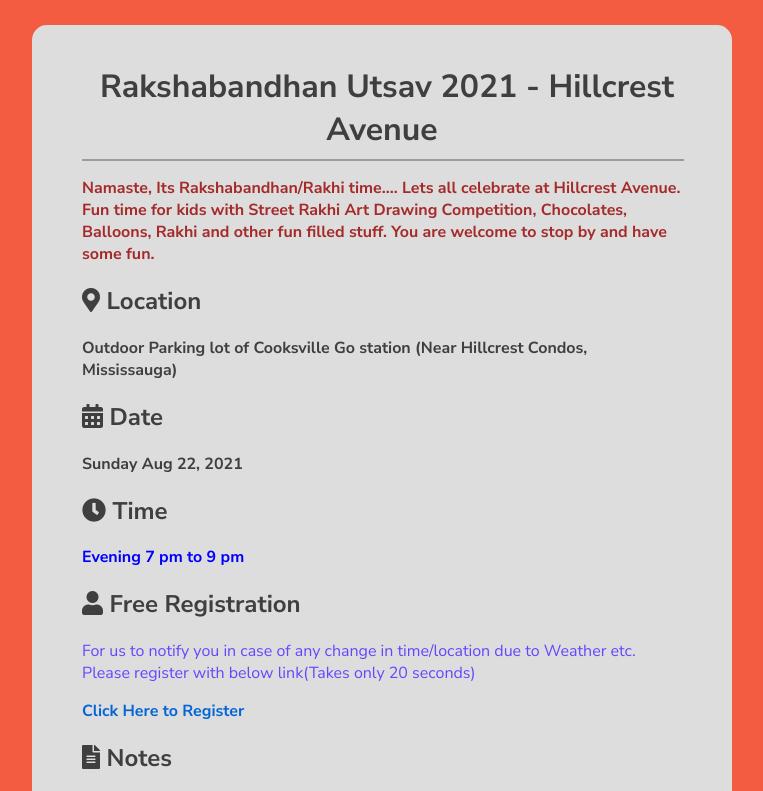
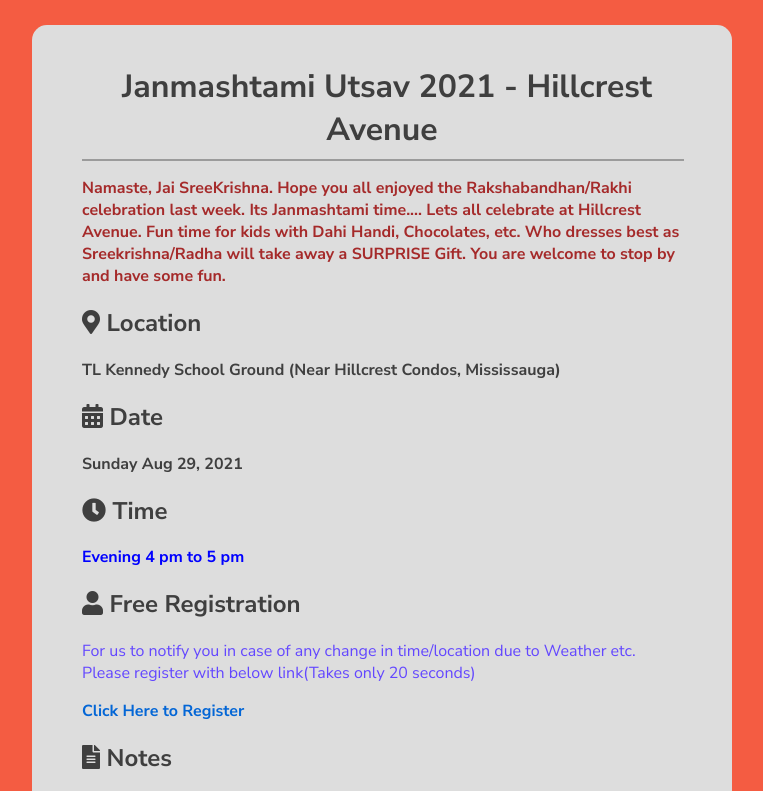
Before and after one commit to ranjithp361/gurupooja, a plain HTML site: page index.html in a window 1280 px wide. Shown: the top 791 px of the page, without its empty margins (258-1021 px from the left). Drawn offline with Linux system fonts and the light colour scheme.

Commit message:
Update index.html

```diff
--- a/index.html
+++ b/index.html
@@ -4,7 +4,7 @@
 <head>
     <meta charset="utf-8">
     <meta name="viewport" content="width=device-width, initial-scale=1.0">
-    <title>Rakshabandhan Utsav 2021 - Hillcrest Avenue</title>
+    <title>Janmashtami Utsav 2021 - Hillcrest Avenue</title>
     <link rel="stylesheet" href="https://use.fontawesome.com/releases/v5.7.1/css/all.css" integrity="sha384-fnmOCqbTlWIlj8LyTjo7mOUStjsKC4pOpQbqyi7RrhN7udi9RwhKkMHpvLbHG9Sr" crossorigin="anonymous">
     <link href="style.css" rel="stylesheet">
     <!-- ****** faviconit.com favicons ****** -->
@@ -17,26 +17,26 @@
     <meta name="viewport" content="width=device-width, initial-scale=1, maximum-scale=1, user-scalable=no" />
     <meta name="description" content="Rakshabandhan 2021 - Hillcrest Avenue" />
     <meta property="og:title" content="Rakshabandhan 2021 - Hillcrest Avenue" />
-    <meta property="og:url" content="http://www.rakhi.ml" />
-    <meta property="og:url" content="https://www.rakhi.ml" />
+    <meta property="og:url" content="http://www.janmashtami.ml" />
+    <meta property="og:url" content="https://www.janmashtami.ml" />
 </head>
 
 <body>
     <div class="main">
         <div class="centered">
-            <h1>Rakshabandhan Utsav 2021 - Hillcrest Avenue</h1>
+            <h1>Janmashtami Utsav 2021 - Hillcrest Avenue</h1>
         </div>
         <hr>
-        <p class="subtext" style="color: brown;"> <b> Namaste, Its Rakshabandhan/Rakhi time.... Lets all celebrate at Hillcrest Avenue. Fun time for kids with Street Rakhi Art Drawing Competition, Chocolates, Balloons, Rakhi and other fun filled stuff. You are welcome to stop by and have some fun.</b></p>
+        <p class="subtext" style="color: brown;"> <b> Namaste, Jai SreeKrishna. Hope you all enjoyed the Rakshabandhan/Rakhi celebration last week. Its Janmashtami time.... Lets all celebrate at Hillcrest Avenue. Fun time for kids with Dahi Handi, Chocolates, etc. Who dresses best as Sreekrishna/Radha will take away a SURPRISE Gift. You are welcome to stop by and have some fun.</b></p>
 
         <h2><i class="fas fa-map-marker-alt"></i> Location</h2>
-        <p><b> Outdoor Parking lot of Cooksville Go station (Near Hillcrest Condos, Mississauga)</p><p style="color:blue" style="font-size:50px"> </b></p>
+        <p><b> TL Kennedy School Ground (Near Hillcrest Condos, Mississauga)</p><p style="color:blue" style="font-size:50px"> </b></p>
 
         <h2><i class="fas fa-calendar-alt"></i> Date</h2>
-        <p><b>Sunday Aug 22, 2021</b></p>
+        <p><b>Sunday Aug 29, 2021</b></p>
 
         <h2><i class="fas fa-clock"></i> Time</h2>
-        <p style="color:blue" style="font-size:50px"><b>Evening 7 pm to 9 pm</b></p>
+        <p style="color:blue" style="font-size:50px"><b>Evening 4 pm to 5 pm</b></p>
 
         <h2><i class="fas fa-user"></i> Free Registration</h2>
          <!-- ****** Registration link ****** -->
```
